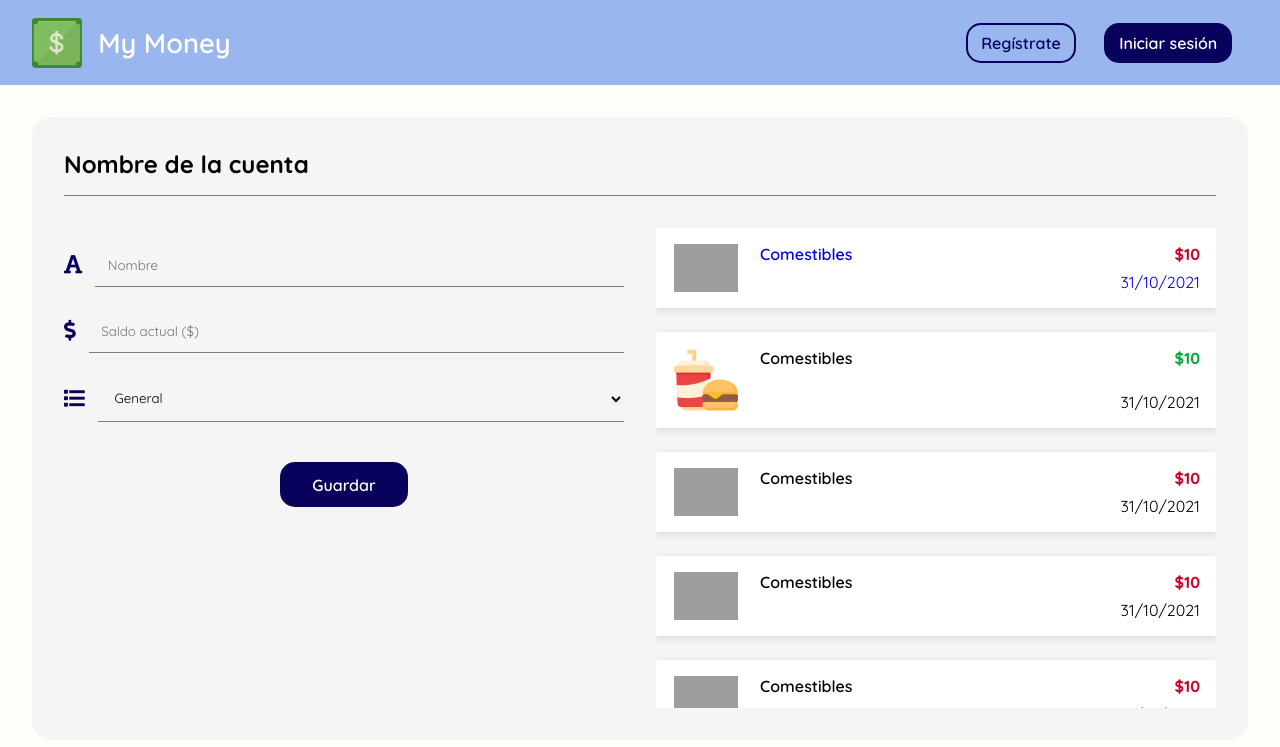
After one commit to carolinamcc15/MyMoney, a Django app: page /account in a window 1280 px wide. The commit adds this page. Shown: the top 747 px of the page. Run offline with Django 3.2, Linux system fonts and the light colour scheme; some libraries are stand-ins or nearby versions; grey boxes are pictures that could not be loaded.

Commit message:
Add: Account and record edit

```diff
--- /dev/null
+++ b/mymoneyapp/static/css/account.css
@@ -0,0 +1,283 @@
+h2 {
+    display: block;
+    width: 100%;
+    margin: 0 auto 2rem;
+    border-bottom: 1px gray solid;
+    padding-bottom: 1rem;
+}
+
+a {
+    text-decoration: none;
+}
+
+a:visited {
+    color: #000;
+}
+
+main {
+    display: flex;
+    flex-direction: column;
+    padding: 2rem;
+    margin: 2rem;
+    background-color: #f5f5f5;
+    border-radius: 20px;
+}
+
+main > div {
+    display: grid;
+    gap: 2rem;
+    grid-template-columns: repeat(2, minmax(0, 1fr));
+}
+
+section#recent {
+    max-height: 60vh;
+    overflow-x: hidden;
+    overflow-y: auto;
+}
+
+form {
+    width: 100%;
+    margin-top: 1rem;
+    display: flex;
+    flex-direction: column;
+    align-items: center;
+}
+
+div.icon-input {
+    display: flex;
+    width: 100%;
+    max-width: 650px;
+    justify-content: center;
+    align-items: center;
+    margin-bottom: 1.5rem;
+}
+
+div.icon-input i {
+    margin-right: 0.8rem;
+    font-size: 1.3rem;
+    color: var(--secondary)
+}
+
+input, select {
+    width: 100%;
+    padding: 0.8rem;
+    border: none;
+    background-color: transparent;
+    border-bottom: solid gray 1px;
+}
+
+input[type="radio"] {
+    -webkit-appearance: none;
+}
+
+/* Toggle extraído de https://www.sliderrevolution.com/resources/styling-radio-buttons
+    Se le cambiaron algunos elementos */
+
+.toggle {
+    margin: 0 0 1.5rem;
+    box-sizing: border-box;
+    font-size: 0;
+}
+
+.toggle input {
+    width: 0;
+    height: 0;
+    position: absolute;
+    left: -999px;
+}
+
+.toggle input + label {
+    margin: 0;
+    padding: 0.75rem 3.3rem;
+    box-sizing: border-box;
+    position: relative;
+    display: inline-block;
+    background-color: #fff;
+    font-size: 0.9rem;
+    line-height: 85%;
+    text-align: center;
+    box-shadow: 0 0 0 rgba(255, 255, 255, 0);
+    transition: border-color 0.15s ease-out, color 0.25s ease-out, background-color 0.15s ease-out, box-shadow 0.15s ease-out;
+}
+
+.toggle input:hover + label {
+    cursor: pointer;
+}
+
+.toggle input#expense + label {
+    border-radius: 10px 0 0 10px;
+}
+
+.toggle input#expense:checked + label {
+    background-color: #d33b3b;
+    color: #fff;
+    z-index: 1;
+}
+
+.toggle input#income + label {
+    border-radius: 0 10px 10px 0;
+}
+
+.toggle input#income:checked + label {
+    background-color: #5acc3d;
+    color: #fff;
+    z-index: 1;
+}
+
+input:focus {
+    outline: none;
+}
+
+button {
+    padding: 0.8rem 2rem;
+    margin-top: 1rem;
+    border: none;
+    border-radius: 15px;
+    font-size: 1rem;
+    background-color: var(--secondary);
+    color: #fff;
+    font-weight: 600;
+}
+
+button:hover {
+    cursor: pointer;
+}
+
+div#recent-records {
+    display: grid;
+    grid-template-columns: repeat(1, minmax(0, 1fr));
+    gap: 1.5rem;
+}
+
+div.record-card {
+    display: flex;
+    width: 100%;
+    padding: 1rem;
+    background-color: #fff;
+    box-shadow: rgba(99, 99, 99, 0.2) 0px 2px 8px 0px;
+    transition: ease-in-out 0.2s;
+}
+
+div.record-card:hover {
+    transform: scale(1.005);
+}
+
+div.record-img {
+    display: flex;
+    justify-content: center;
+    flex: 0.6;
+    align-items: center;
+}
+
+div.record-img img {
+    width: 64px;
+}
+
+div.category-record {
+    display: flex;
+    flex: 2;
+}
+
+div.category-record p {
+    margin: 0 0 0 1.2rem;
+    text-align: left;
+    font-weight: 600;
+    font-size: 1.1;
+}
+
+div.quant-date {
+    display: flex;
+    flex: 2;
+    justify-self: flex-end;
+    flex-direction: column;
+    justify-content: space-between;
+}
+
+div.quant-date p {
+    margin: 0;
+    text-align: right;
+}
+
+p.minus {
+    color: rgb(201, 3, 42);
+    font-weight: 700;
+}
+
+p.plus {
+    color: rgb(0, 173, 58);
+    font-weight: 700;
+}
+
+p.date {
+    font-weight: 400;
+}
+
+footer {
+    display: none;
+}
+
+@media only screen and (max-width: 768px) {
+    main {
+        margin: 1.5rem;
+        padding: 1.5rem;
+    }
+
+    h2 {
+        font-size: 1.2rem;
+        text-align: center;
+    }
+
+    section > img {
+        display: none;
+    }
+
+    input, select {
+        width: 85%;
+    }
+
+    form {
+        margin-top: 0.5rem;
+    }
+
+    main > div {
+        display: grid;
+        gap: 2rem;
+        grid-template-columns: repeat(1, minmax(0, 1fr));
+    }
+
+    section#recent {
+        margin-top: 2rem;
+        max-height: auto;
+        overflow-x: hidden;
+        overflow-y: auto;
+    }
+}
+
+@media only screen and (max-width: 420px) {
+    button {
+        padding: 0.6rem 1rem;
+        border-radius: 10px;
+        font-size: 0.8rem;
+    }
+
+    div.icon-input i {
+        margin-right: 0.5rem;
+        font-size: 1rem;
+    }
+
+    div.record-img img {
+        width: 35px;
+    }
+
+    main {
+        padding: 1rem;
+        margin: 1rem;
+    }
+
+}
+
+@media only screen and (max-width: 320px) {
+    .toggle input + label {
+        padding: 0.75rem 1.6rem;
+    }
+}
--- a/mymoneyapp/static/css/general.css
+++ b/mymoneyapp/static/css/general.css
@@ -25,6 +25,10 @@ h3 {
     margin: 0 0 1rem 0;
     font-size: 1.1rem;
     font-weight: 600;
+}
+
+a {
+    text-decoration: none;
 }
 
 div#accounts-scroll {
--- /dev/null
+++ b/mymoneyapp/templates/account.html
@@ -0,0 +1,105 @@
+{% extends 'layout.html' %}
+{% load static %}
+
+{% block style %}
+<link href="{% static 'css/account.css' %}" rel="stylesheet">
+{% endblock %}
+
+{% block body %}
+<main>
+    <h2>Nombre de la cuenta</h2>
+    <div>
+        <section>
+            <form id="edit-account" method="POST" name="add-account" action="">
+                <div class="icon-input">
+                    <i class="fas fa-font"></i>
+                    <input type="text" name="account-name" placeholder="Nombre" required />
+                </div>
+                <div class="icon-input">
+                    <i class="fas fa-dollar-sign"></i>
+                    <input type="number" name="balance" placeholder="Saldo actual ($)" step="0.01" min="0.00"
+                        required />
+                </div>
+                <div class="icon-input">
+                    <i class="fas fa-list"></i>
+                    <select name="account-type" id="account-type" required>
+                        <option>General</option>
+                        <option>Efectivo</option>
+                        <!-- {% for category in categories %}
+                <option> {{ category.category }} </option>
+                {% endfor %} -->
+                    </select>
+                </div>
+                <button type="submit" form="edit-account">Guardar</button>
+            </form>
+        </section>
+
+        <section id="recent">
+            <div id="recent-records">
+                <a href="{% url 'edit-record' %}">
+                    <div class="record-card">
+                        <div class="record-img">
+                            <img src="{% static 'images/categories/presents.png' %}" alt="Dinero" />
+                        </div>
+                        <div class="category-record">
+                            <p>Comestibles</p>
+                        </div>
+                        <div class="quant-date">
+                            <p class="minus">$10</p>
+                            <p class="date">31/10/2021</p>
+                        </div>
+                    </div>
+                </a>
+                <div class="record-card">
+                    <div class="record-img">
+                        <img src="{% static 'images/categories/fast-food.png' %}" alt="Dinero" />
+                    </div>
+                    <div class="category-record">
+                        <p>Comestibles</p>
+                    </div>
+                    <div class="quant-date">
+                        <p class="plus">$10</p>
+                        <p>31/10/2021</p>
+                    </div>
+                </div>
+                <div class="record-card">
+                    <div class="record-img">
+                        <img src="{% static 'images/categories/house.png' %}" alt="Dinero" />
+                    </div>
+                    <div class="category-record">
+                        <p>Comestibles</p>
+                    </div>
+                    <div class="quant-date">
+                        <p class="minus">$10</p>
+                        <p>31/10/2021</p>
+                    </div>
+                </div>
+                <div class="record-card">
+                    <div class="record-img">
+                        <img src="{% static 'images/categories/house.png' %}" alt="Dinero" />
+                    </div>
+                    <div class="category-record">
+                        <p>Comestibles</p>
+                    </div>
+                    <div class="quant-date">
+                        <p class="minus">$10</p>
+                        <p>31/10/2021</p>
+                    </div>
+                </div>
+                <div class="record-card">
+                    <div class="record-img">
+                        <img src="{% static 'images/categories/house.png' %}" alt="Dinero" />
+                    </div>
+                    <div class="category-record">
+                        <p>Comestibles</p>
+                    </div>
+                    <div class="quant-date">
+                        <p class="minus">$10</p>
+                        <p>31/10/2021</p>
+                    </div>
+                </div>
+            </div>
+        </section>
+    </div>
+</main>
+{% endblock %}
--- a/mymoneyapp/urls.py
+++ b/mymoneyapp/urls.py
@@ -7,6 +7,8 @@ urlpatterns = [
     path("log-in", views.login, name="log-in"),
     path("sign-up", views.sign_up, name="sign-up"),
     path("general", views.general, name="general"),
+    path("account", views.account, name="account"),
+    path("edit-record", views.edit_record, name="edit-record"),
     path("add-account", views.add_account, name="add-account"),
     path("add-record", views.add_record, name="add-record"),
 ]
--- a/mymoneyapp/views.py
+++ b/mymoneyapp/views.py
@@ -15,6 +15,12 @@ def login(request):
 def general(request):
     return render(request, 'general.html')
 
+def account(request):
+    return render(request, 'account.html')
+
+def edit_record(request):
+    return render(request, 'edit-record.html')
+
 def add_account(request):
     return render(request, 'add-account.html')
 
```
Also changed, not shown: mymoneyapp/templates/edit-record.html (added, +52 -0 lines), mymoneyapp/templates/general.html (+13 -9 lines).
